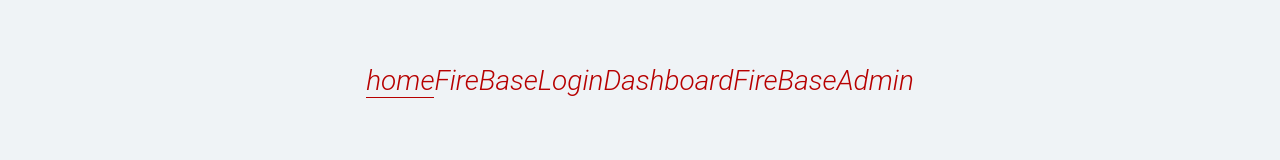
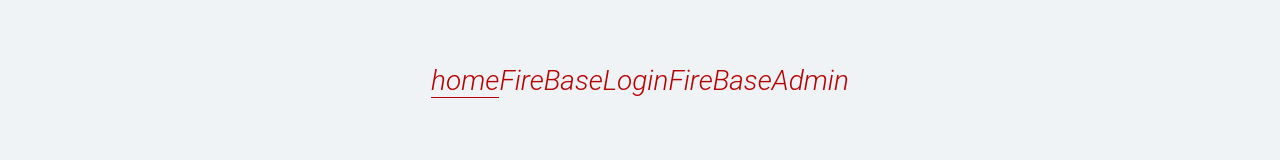
Before and after one commit to Sergyus/firebaseVueTest, a Vue app: page / in a window 1280 px wide. Shown: the top 160 px of the page. Built offline with nearby package versions, Linux system fonts and the light colour scheme; what vue-wysiwyg, vuefire would draw is missing.

Commit message:
smallfix

```diff
--- a/src/App.vue
+++ b/src/App.vue
@@ -4,11 +4,8 @@
       <router-link to="/" class="homelink">home</router-link>
       <router-link to="/test" class="homelink">FireBase</router-link>
       <router-link to="/login" class="homelink">Login</router-link>
-      <router-link to="/dashboard" class="homelink">Dashboard</router-link>
       <router-link to="/test" class="homelink">FireBase</router-link>
       <router-link to="/admin" class="homelink">Admin</router-link>
-      <!-- <span>/</span>
-      <router-link to="/book" class="homelink">book</router-link> -->
     </nav>
 
     <router-view/>
--- a/src/components/books/books.vue
+++ b/src/components/books/books.vue
@@ -52,6 +52,4 @@
         })
     }
   }
-
-
 </script>
```
Lines whose indentation alone changed are shown as unchanged.
